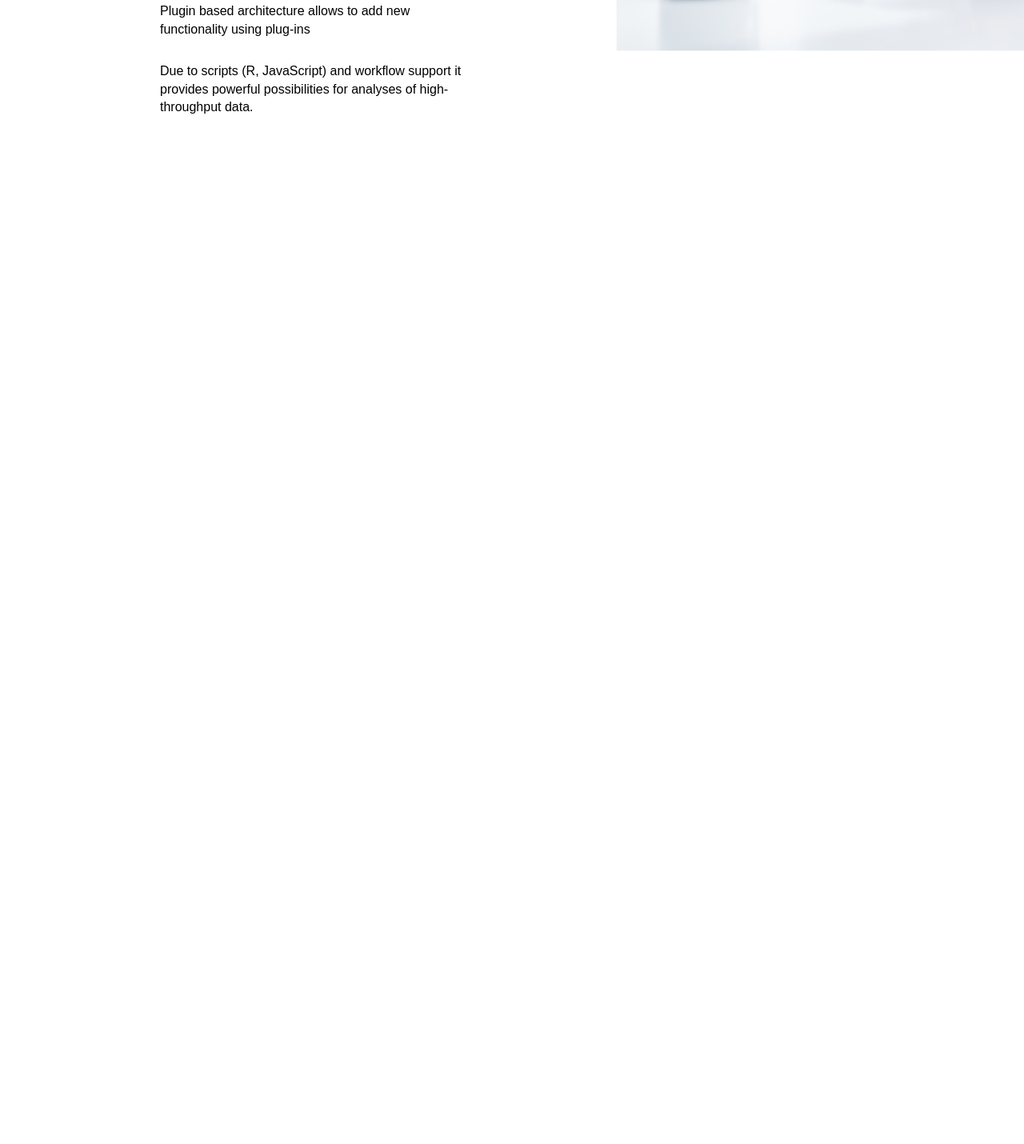
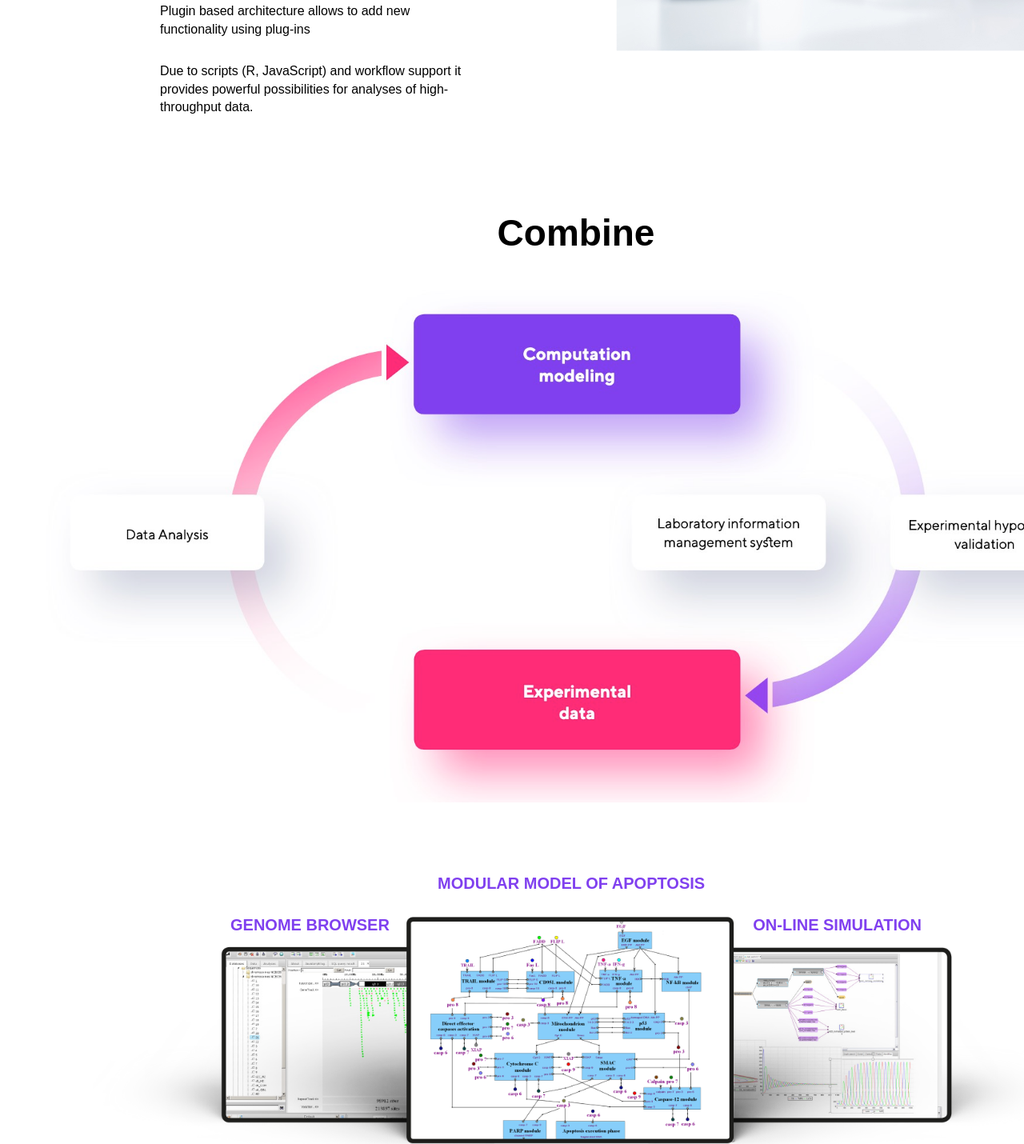
Before and after one commit to insomniac-bear/MeData, a website built with webpack: page src/index.html in a window 1280 px wide. Shown: the part 7122-8552 px from the top of the page at 80% size. Before the commit the page ends 7387 px from the top, so only its background shows below. Built offline with nearby package versions, Linux system fonts and the light colour scheme.

Commit message:
feat: Add Combine block

```diff
--- /dev/null
+++ b/src/blocks/combine/__image/_trip/combine__image_trip.css
@@ -0,0 +1,3 @@
+.combine__image_trip {
+  margin-top: -100px;
+}
--- /dev/null
+++ b/src/blocks/combine/__image/combine__image.css
@@ -0,0 +1,6 @@
+.combine__image {
+  display: block;
+  margin: 0 auto;
+  padding: 0;
+  width: 100%;
+}
--- /dev/null
+++ b/src/blocks/combine/__item/combine__item.css
@@ -0,0 +1,12 @@
+.combine__item {
+  margin: 0;
+  padding: 0;
+
+  color: #8040ef;
+  font-size: 20px;
+  font-weight: 700;
+}
+
+.combine__item:nth-child(2) {
+  align-self: flex-start;
+}
--- /dev/null
+++ b/src/blocks/combine/__list/combine__list.css
@@ -0,0 +1,11 @@
+.combine__list {
+  display: flex;
+  justify-content: space-between;
+  align-items: flex-end;
+  margin: 90px auto 0;
+  padding: 0;
+
+  list-style: none;
+  width: 60%;
+  height: 75px;
+}
--- /dev/null
+++ b/src/blocks/combine/__title/combine__title.css
@@ -0,0 +1,8 @@
+.combine__title {
+  margin: 0 0 45px 0;
+  padding: 0;
+
+  font-size: 46px;
+  font-weight: 700;
+  text-align: center;
+}
--- /dev/null
+++ b/src/blocks/combine/combine.css
@@ -0,0 +1,5 @@
+.combine {
+  margin: 0 auto;
+  padding-bottom: 135px;
+  width: 1440px;
+}
--- a/src/index.html
+++ b/src/index.html
@@ -92,6 +92,16 @@
         <p class="collaborative__text">Plugin based architecture allows to add new functionality using plug-ins</p>
         <p class="collaborative__text">Due to scripts (R, JavaScript) and workflow support it provides powerful possibilities for analyses of high-throughput data.</p>
       </section>
+      <section class="combine">
+        <h2 class="combine__title">Combine</h2>
+        <img src="<%=require('./images/combine.jpg')%>" alt="" class="combine__image">
+        <ul class="combine__list">
+          <li class="combine__item">GENOME BROWSER</li>
+          <li class="combine__item">MODULAR MODEL OF APOPTOSIS</li>
+          <li class="combine__item">ON-LINE SIMULATION</li>
+        </ul>
+        <img src="<%=require('./images/05.png')%>" alt="" class="combine__image combine__image_trip">
+      </section>
     </main>
     <footer class="footer"></footer>
   </div>
--- a/src/pages/index.css
+++ b/src/pages/index.css
@@ -50,3 +50,9 @@
 @import url(../blocks/collaborative/collaborative.css);
 @import url(../blocks/collaborative/__title/collaborative__title.css);
 @import url(../blocks/collaborative/__text/collaborative__text.css);
+@import url(../blocks/combine/combine.css);
+@import url(../blocks/combine/__title/combine__title.css);
+@import url(../blocks/combine/__image/combine__image.css);
+@import url(../blocks/combine/__image/_trip/combine__image_trip.css);
+@import url(../blocks/combine/__list/combine__list.css);
+@import url(../blocks/combine/__item/combine__item.css);
```
Also changed, not shown: src/images/05.png (added), src/images/ATION.png (added), src/images/Group-1.png (added), src/images/Group-2.png (added), src/images/Group.png (added), src/images/OWSER.png (added), src/images/TOSIS.png (added), src/images/combine.jpg (added).
